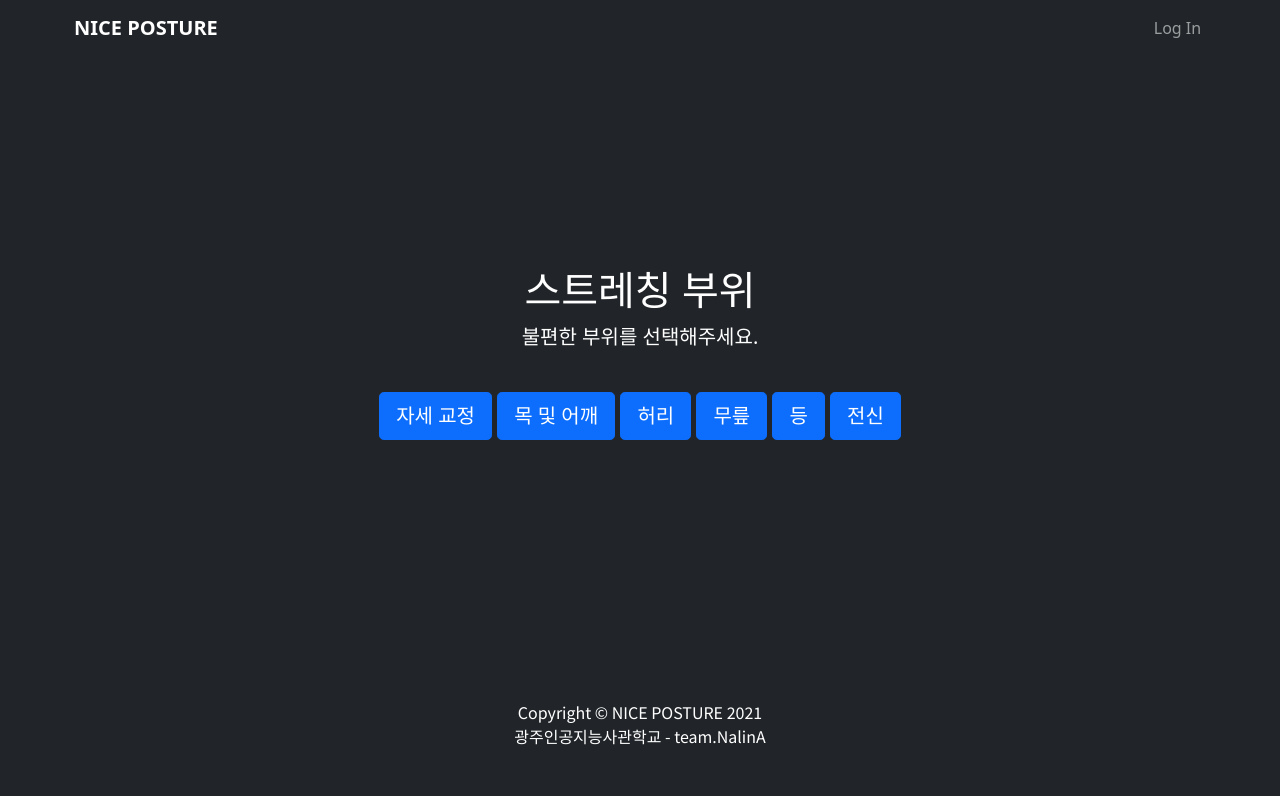
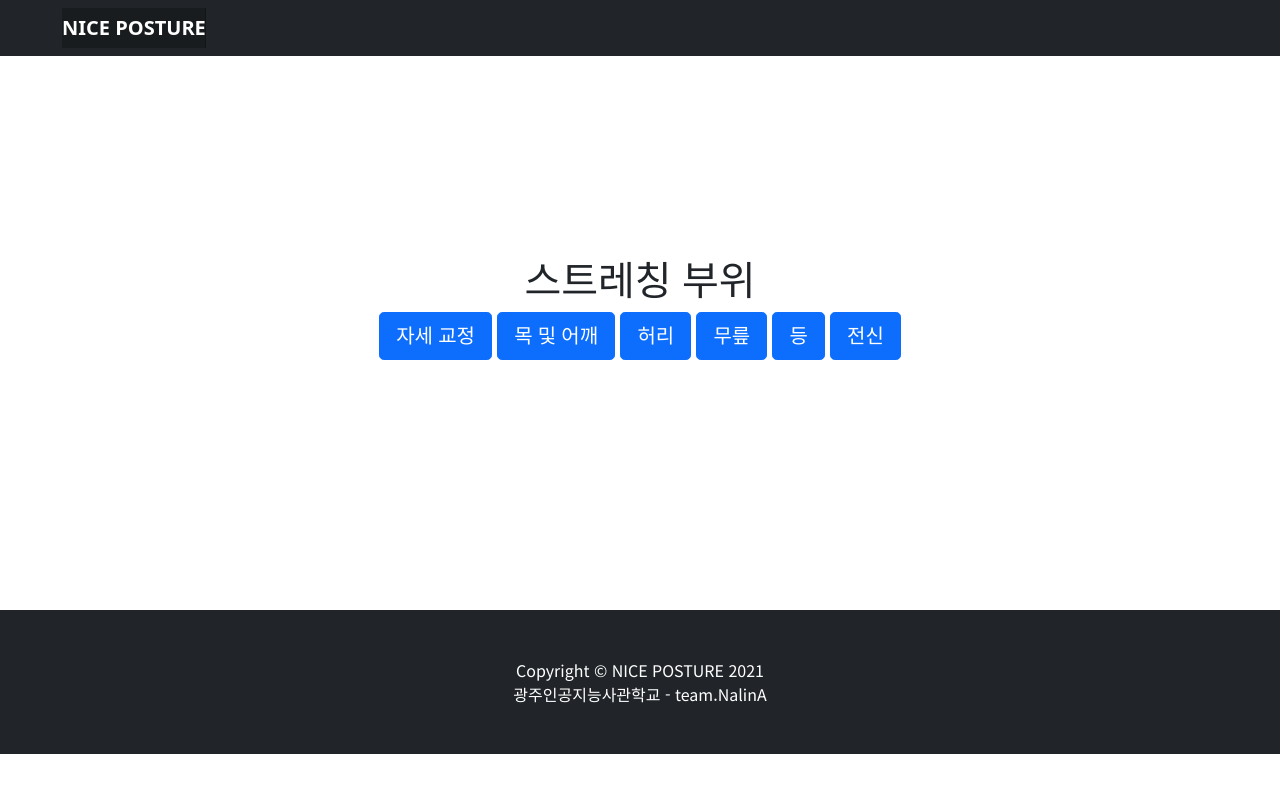
Before and after one commit to M1nseoPark/Nice-Posture, a Django app: page /stretch/ in a window 1280 px wide. Run offline with Django 3.2, Linux system fonts and the light colour scheme; some libraries are stand-ins or nearby versions.

Commit message:
change stretch-menu

```diff
--- a/detect/templates/detect/setting.html
+++ b/detect/templates/detect/setting.html
@@ -143,10 +143,7 @@
 
 
     <!-- Footer-->
-<footer class="py-5 bg-dark" style="font-family: 'Noto Sans KR'">
-  <div class="container"><p class="m-0 text-center text-white">Copyright &copy; NICE POSTURE 2021</p></div>
-  <div class="container"><p class="m-0 text-center text-white">광주인공지능사관학교 - team.NalinA</p></div>
-</footer>
+    {% include 'detect/footer.html' %}
 
     <script src="/static/detect/bootstrap/bootstrap.bundle.min.js"></script>
 
--- a/stretch/templates/stretch/menu.html
+++ b/stretch/templates/stretch/menu.html
@@ -1,35 +1,26 @@
-<!doctype html>
-<html lang="en" class="h-100">
+<html lang="ko">
   <head>
     <meta charset="utf-8">
     <meta name="viewport" content="width=device-width, initial-scale=1">
     <meta name="description" content="">
     <meta name="author" content="Mark Otto, Jacob Thornton, and Bootstrap contributors">
     <meta name="generator" content="Hugo 0.88.1">
-    <title>Cover Template · Bootstrap v5.1</title>
+    <title>Setting</title>
 
-    <link rel="canonical" href="https://getbootstrap.com/docs/5.1/examples/cover/">
-
-
+    <link rel="canonical" href="https://getbootstrap.com/docs/5.1/examples/dashboard/">
 
     <!-- Bootstrap core CSS -->
-<link href="/docs/5.1/dist/css/bootstrap.min.css" rel="stylesheet" integrity="sha384-1BmE4kWBq78iYhFldvKuhfTAU6auU8tT94WrHftjDbrCEXSU1oBoqyl2QvZ6jIW3" crossorigin="anonymous">
-
-    <!-- Favicons -->
-<link rel="apple-touch-icon" href="/docs/5.1/assets/img/favicons/apple-touch-icon.png" sizes="180x180">
-<link rel="icon" href="/docs/5.1/assets/img/favicons/favicon-32x32.png" sizes="32x32" type="image/png">
-<link rel="icon" href="/docs/5.1/assets/img/favicons/favicon-16x16.png" sizes="16x16" type="image/png">
-<link rel="manifest" href="/docs/5.1/assets/img/favicons/manifest.json">
-<link rel="mask-icon" href="/docs/5.1/assets/img/favicons/safari-pinned-tab.svg" color="#7952b3">
-<link rel="icon" href="/docs/5.1/assets/img/favicons/favicon.ico">
-<meta name="theme-color" content="#7952b3">
-
+    <link href="/static/detect/bootstrap/bootstrap.min.css" rel="stylesheet" media="screen">
 
     <style>
       @import url('https://fonts.googleapis.com/css2?family=Noto+Sans+KR&display=swap');
 
       body {
         font-family: 'Noto Sans KR';
+      }
+      timeBox {
+            text-align:center;
+            width:60px;
         }
 
       .bd-placeholder-img {
@@ -40,53 +31,110 @@
         user-select: none;
       }
 
+      .log-in {
+        margin-top: 20%;
+        text-align: center;
+      }
+
       @media (min-width: 768px) {
         .bd-placeholder-img-lg {
           font-size: 3.5rem;
         }
       }
-      ul li{
-          list-style: none;
-      }
-      .nav-masthead .nav-link {
-            padding: .25rem 0;
-            font-weight: 700;
-            color: rgba(255, 255, 255, .5);
-            background-color: transparent;
-            border-bottom: .25rem solid transparent;
+    </style>
+
+    <!-- Custom styles for this template -->
+    <link href="/static/detect/css/dashboard.css" rel="stylesheet">
+
+
+      <script type="text/javascript">
+        var time2 = 0;
+          function move() {
+        location.href = "../"
       }
 
-    .nav-masthead .nav-link:hover,
-    .nav-masthead .nav-link:focus {
-            border-bottom-color: rgba(255, 255, 255, .25);
+        function inputTimeColon(time) {
+
+            // replace 함수를 사용하여 콜론( : )을 공백으로 치환한다.
+            var replaceTime = time.value.replace(/\:/g, "");
+
+            // 텍스트박스의 입력값이 4~5글자 사이가 되는 경우에만 실행한다.
+            if(replaceTime.length >= 4 && replaceTime.length < 5) {
+
+                var hours = replaceTime.substring(0, 2);      // 선언한 변수 hours에 시간값을 담는다.
+                var minute = replaceTime.substring(2, 4);    // 선언한 변수 minute에 분을 담는다.
+
+
+                // isFinite함수를 사용하여 문자가 선언되었는지 확인한다.
+                if(isFinite(hours + minute) == false) {
+                    alert("문자는 입력하실 수 없습니다.");
+                    time.value = "00:00";
+                    return false;
                 }
 
-    .nav-masthead .nav-link + .nav-link {
-            margin-left: 1rem;
+                 // 두 변수의 시간과 분을 합쳐 입력한 시간이 24시가 넘는지를 체크한다.
+                if(hours + minute > 2400) {
+                    alert("시간은 24시를 넘길 수 없습니다.");
+                    time.value = "24:00";
+                    return false;
                 }
 
-    .nav-masthead .active {
-            color: #fff;
-            border-bottom-color: #fff;
+
+                // 입력한 분의 값이 60분을 넘는지 체크한다.
+                if(minute > 60) {
+                    alert("분은 60분을 넘길 수 없습니다.");
+                    time.value = hours + ":00";
+                    return false;
                 }
 
-    </style>
+                time.value = hours + ":" + minute;
+                time2 = time.value;
+            }
+        }
 
 
-    <!-- Custom styles for this template -->
-    <link href="cover.css" rel="stylesheet">
-    <link href="https://cdn.jsdelivr.net/npm/bootstrap@5.1.3/dist/css/bootstrap.min.css" rel="stylesheet" integrity="sha384-1BmE4kWBq78iYhFldvKuhfTAU6auU8tT94WrHftjDbrCEXSU1oBoqyl2QvZ6jIW3" crossorigin="anonymous">
+        // 값이 입력되었는지 체크, 설정값 전달
+        function check() {
+            if(!time2) {
+                alert("값을 입력해주세요");
+            }
+            else {
+                location.href = "../main?" + time2;
+            }
+        }
+
+    </script>
   </head>
 
   <body>
 
-    {% include 'detect/navbar.html' %}
 
-    <div class="d-flex h-100 text-center text-white bg-dark cover-container d-flex w-100 h-100 p-3 mx-auto flex-column">
 
-      <main class="px-3" style="margin-top: 250px; margin-bottom: 180px;">
+
+<link href="/static/detect/bootstrap/bootstrap.min.css" rel="stylesheet" media="screen">
+<script src="https://kit.fontawesome.com/b0978df606.js" crossorigin="anonymous"></script>
+
+<nav class="navbar navbar-expand-md navbar-dark fixed-top bg-dark">
+        <div class="container-fluid">
+          <a class="navbar-brand" href="../" style="margin-left: 50px; font-weight: bold;">NICE POSTURE</a>
+          <button class="navbar-toggler" type="button" data-bs-toggle="collapse" data-bs-target="#navbarCollapse" aria-controls="navbarCollapse" aria-expanded="false" aria-label="Toggle navigation">
+            <span class="navbar-toggler-icon"></span>
+          </button>
+        </div>
+</nav>
+
+
+
+
+    <script src="https://cdn.jsdelivr.net/npm/bootstrap@5.1.2/dist/js/bootstrap.bundle.min.js" integrity="sha384-kQtW33rZJAHjgefvhyyzcGF3C5TFyBQBA13V1RKPf4uH+bwyzQxZ6CmMZHmNBEfJ" crossorigin="anonymous"></script>
+    <script src="https://code.jquery.com/jquery-3.5.1.slim.min.js" integrity="sha384-DfXdz2htPH0lsSSs5nCTpuj/zy4C+OGpamoFVy38MVBnE+IbbVYUew+OrCXaRkfj" crossorigin="anonymous"></script>
+    <script src="https://cdn.jsdelivr.net/npm/popper.js@1.16.1/dist/umd/popper.min.js" integrity="sha384-9/reFTGAW83EW2RDu2S0VKaIzap3H66lZH81PoYlFhbGU+6BZp6G7niu735Sk7lN" crossorigin="anonymous"></script>
+    <script src="https://cdn.jsdelivr.net/npm/bootstrap@4.6.0/dist/js/bootstrap.min.js" integrity="sha384-+YQ4JLhjyBLPDQt//I+STsc9iw4uQqACwlvpslubQzn4u2UU2UFM80nGisd026JF" crossorigin="anonymous"></script>
+
+
+     <div class="log-in" style="margin-bottom: 250px;">
         <h1>스트레칭 부위</h1>
-        <p class="lead" style="margin-bottom: 40px;">불편한 부위를 선택해주세요.</p>
+
         <p class="lead">
             <a href="#" class="btn btn-lg btn-primary">자세 교정</a>
             <a href="#" class="btn btn-lg btn-primary">목 및 어깨</a>
@@ -97,10 +145,16 @@
 
 
         </p>
-      </main>
+
     </div>
 
+
+    <!-- Footer-->
     {% include 'detect/footer.html' %}
 
+    <script src="/static/detect/bootstrap/bootstrap.bundle.min.js"></script>
+
+    <script src="https://cdn.jsdelivr.net/npm/feather-icons@4.28.0/dist/feather.min.js" integrity="sha384-uO3SXW5IuS1ZpFPKugNNWqTZRRglnUJK6UAZ/gxOX80nxEkN9NcGZTftn6RzhGWE" crossorigin="anonymous"></script><script src="https://cdn.jsdelivr.net/npm/chart.js@2.9.4/dist/Chart.min.js" integrity="sha384-zNy6FEbO50N+Cg5wap8IKA4M/ZnLJgzc6w2NqACZaK0u0FXfOWRRJOnQtpZun8ha" crossorigin="anonymous"></script>
+    <script src="/static/detect/js/dashboard.js"></script>
   </body>
 </html>
```
Lines whose indentation alone changed are shown as unchanged.
